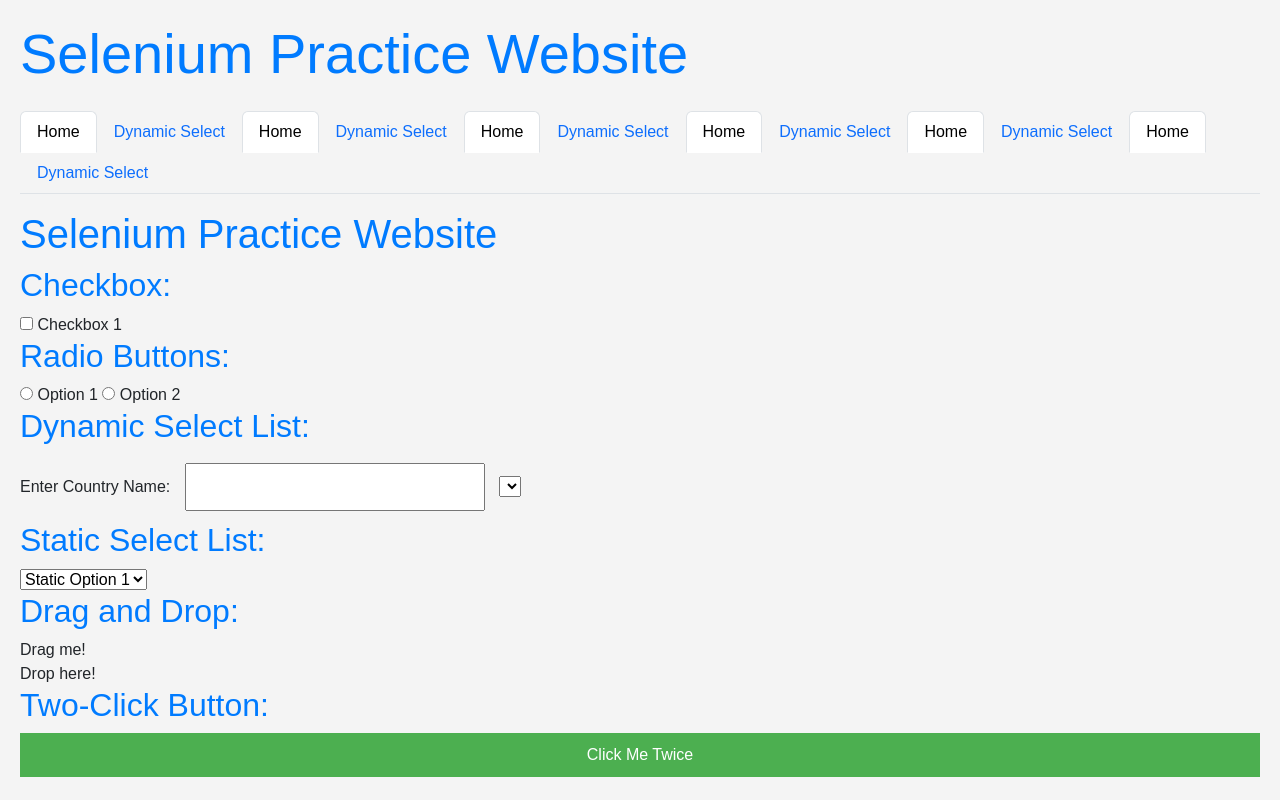
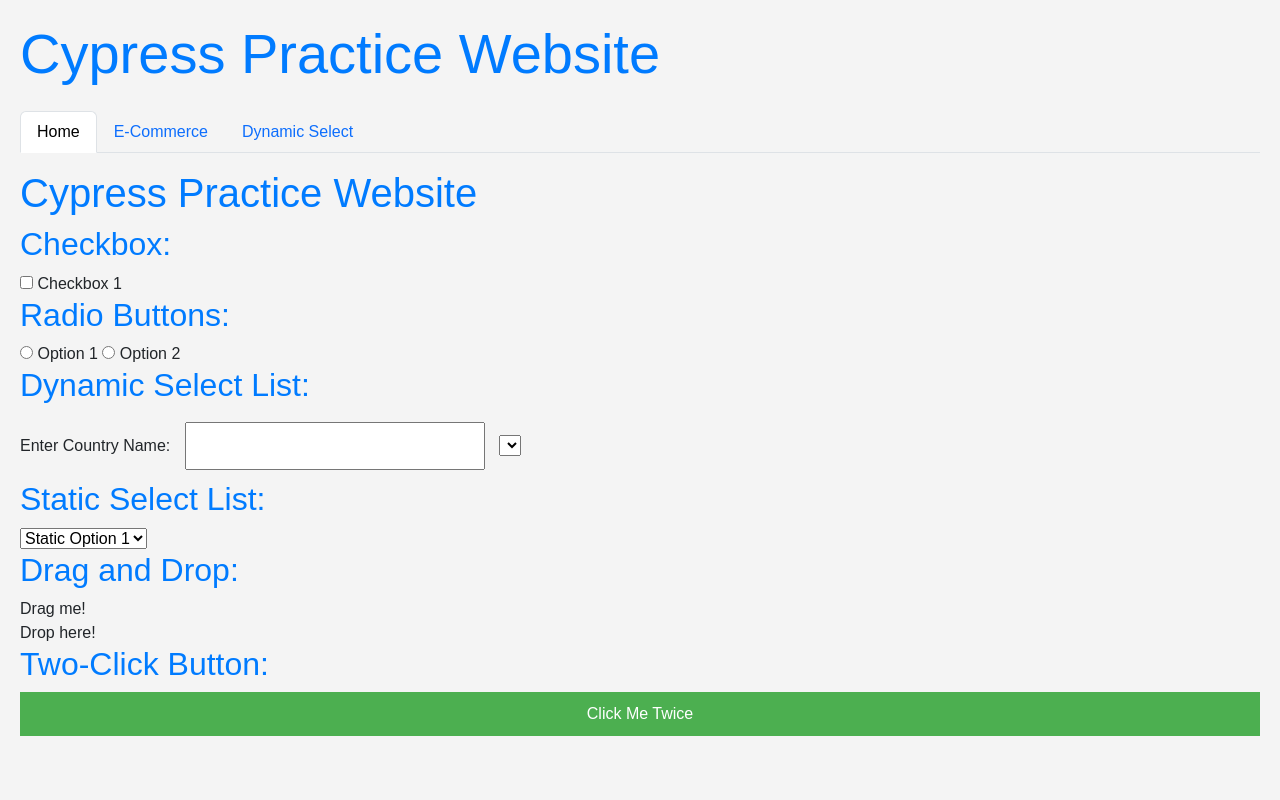
Before and after one commit to AnilPatidar/Cypress-Test-Framework, a website: page index.html in a window 1280 px wide. Drawn offline with nearby package versions, Linux system fonts and the light colour scheme.

Commit message:
Update index.html

```diff
--- a/index.html
+++ b/index.html
@@ -44,8 +44,8 @@
         }
 
         img {
-            width: 50px;
-            height: 50px;
+            width: 150px;
+            height: 150px;
             object-fit: cover;
             margin-bottom: 10px;
         }
@@ -72,7 +72,7 @@
 </head>
 <body>
 
-    <h1 class="display-4">Selenium Practice Website</h1>
+    <h1 class="display-4">Cypress Practice Website</h1>
 
     <!-- Bootstrap Tabs -->
     <ul class="nav nav-tabs mt-4" id="pagesTabs">
@@ -80,38 +80,13 @@
             <a class="nav-link active" id="home-tab" data-bs-toggle="tab" href="#home">Home</a>
         </li>
         <li class="nav-item">
-            <a class="nav-link" id="dynamic-tab" data-bs-toggle="tab" href="#dynamic">Dynamic Select</a>
+            <a class="nav-link" id="ecommerce-tab" data-bs-toggle="tab" href="#dynamic">E-Commerce</a>
         </li>
-        <li class="nav-item">
-            <a class="nav-link active" id="home-tab" data-bs-toggle="tab" href="#home">Home</a>
-        </li>
+
         <li class="nav-item">
             <a class="nav-link" id="dynamic-tab" data-bs-toggle="tab" href="#dynamic">Dynamic Select</a>
         </li>
-        <li class="nav-item">
-            <a class="nav-link active" id="home-tab" data-bs-toggle="tab" href="#home">Home</a>
-        </li>
-        <li class="nav-item">
-            <a class="nav-link" id="dynamic-tab" data-bs-toggle="tab" href="#dynamic">Dynamic Select</a>
-        </li>
-        <li class="nav-item">
-            <a class="nav-link active" id="home-tab" data-bs-toggle="tab" href="#home">Home</a>
-        </li>
-        <li class="nav-item">
-            <a class="nav-link" id="dynamic-tab" data-bs-toggle="tab" href="#dynamic">Dynamic Select</a>
-        </li>
-        <li class="nav-item">
-            <a class="nav-link active" id="home-tab" data-bs-toggle="tab" href="#home">Home</a>
-        </li>
-        <li class="nav-item">
-            <a class="nav-link" id="dynamic-tab" data-bs-toggle="tab" href="#dynamic">Dynamic Select</a>
-        </li>
-        <li class="nav-item">
-            <a class="nav-link active" id="home-tab" data-bs-toggle="tab" href="#home">Home</a>
-        </li>
-        <li class="nav-item">
-            <a class="nav-link" id="dynamic-tab" data-bs-toggle="tab" href="#dynamic">Dynamic Select</a>
-        </li>
+
         <!-- Add more tabs for additional pages as needed -->
     </ul>
 
@@ -119,7 +94,7 @@
         <!-- Home Page Content -->
         <div class="tab-pane fade show active" id="home">
 
-            <h1>Selenium Practice Website</h1>
+            <h1>Cypress Practice Website</h1>
 
     <h2>Checkbox:</h2>
     <input type="checkbox" id="checkbox1" name="checkbox1">
@@ -191,7 +166,7 @@
         </div>
 
         <!-- Dynamic Select Page Content -->
-        <div class="tab-pane fade" id="dynamic">
+        <div class="tab-pane fade" id="ecommerce-section">
 
               <header>
         <h1>E-commerce Website</h1>
```
